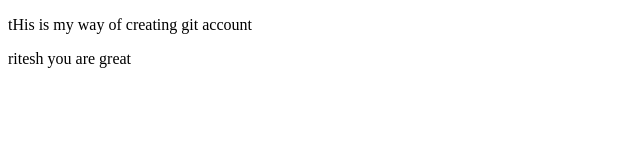
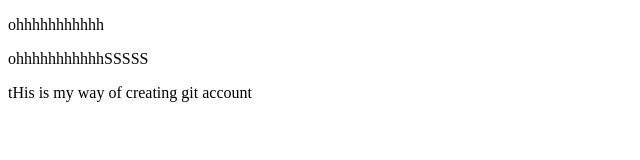
Before and after one commit to inductionotg/git_test, a website: page index.html in a window 1280 px wide. Shown: the whole page, without its empty margins (0-640 px from the left). Drawn offline with Linux system fonts and the light colour scheme.

Commit message:
fourth commit

```diff
--- a/index.html
+++ b/index.html
@@ -4,8 +4,9 @@
     <meta charset="UTF-8">
     <meta name="viewport" content="width=device-width, initial-scale=1.0">
     <title>ritesh git</title>
+    <p>ohhhhhhhhhhh</p>
+    <p>ohhhhhhhhhhhSSSSS</p>
     <p>tHis is my way of creating git account</p>
-    <p>ritesh you are great</p>
 </head>
 <body>
 
```
Also changed, not shown: package.json (added, +29 -0 lines), 2 other files.
